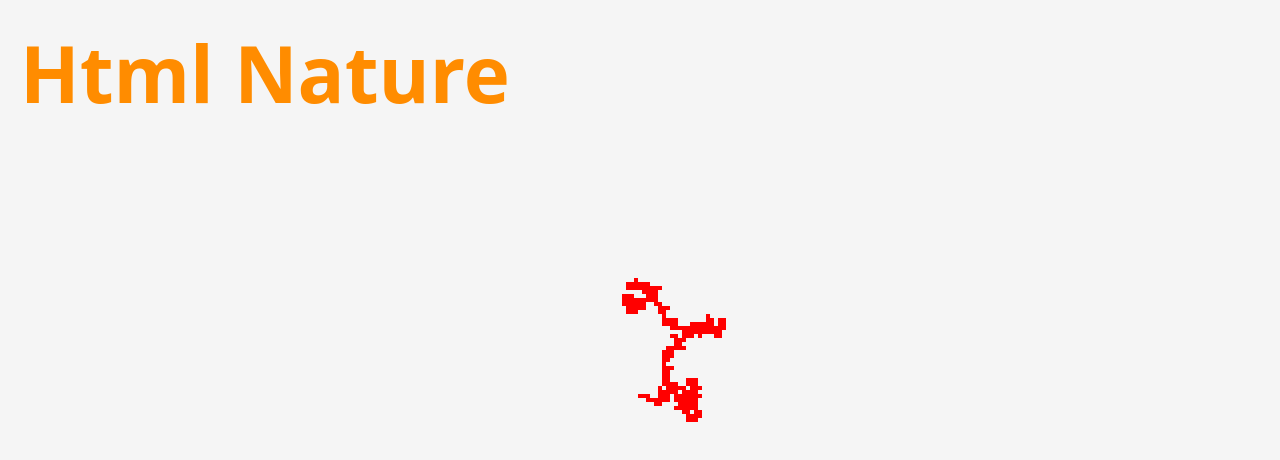
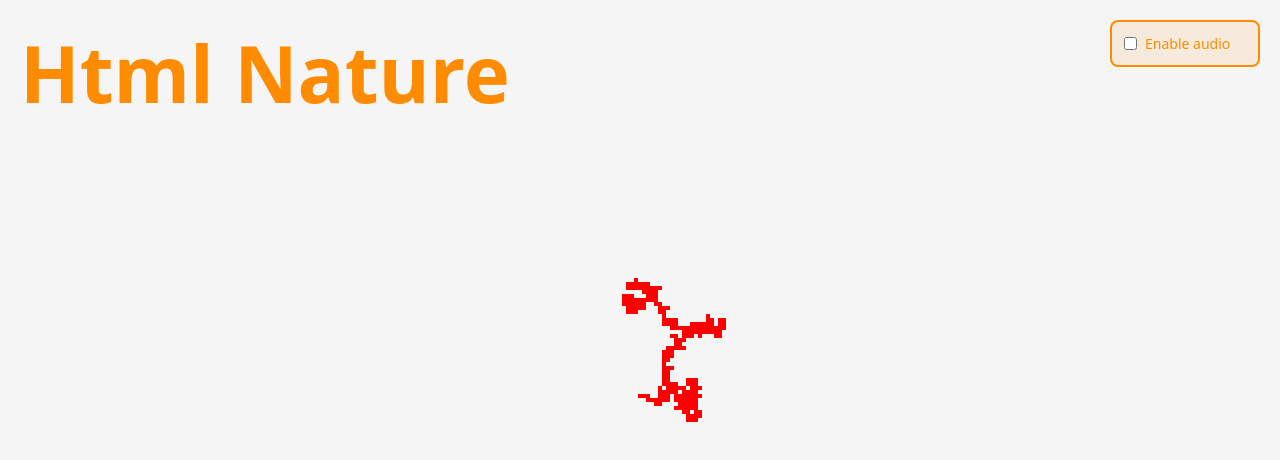
Before and after one commit to ivaneffable/html-nature, a website built with Vite: page index.html in a window 1280 px wide. Built offline with nearby package versions, Linux system fonts and the light colour scheme.

Commit message:
add audio control

```diff
--- a/index.html
+++ b/index.html
@@ -7,7 +7,14 @@
     <title>Html Nature</title>
   </head>
   <body>
+    <template id="walker-config-template">
+      <div class="walker-config">
+        <input type="checkbox" />
+        <label>Enable audio</label>
+      </div>
+    </template>
     <h1 class="title">Html Nature</h1>
+    <div class="config-container"></div>
     <div id="app"></div>
     <script type="module" src="/src/main.ts"></script>
   </body>
--- a/src/main.css
+++ b/src/main.css
@@ -36,3 +36,36 @@ body {
   z-index: 1000;
   pointer-events: none;
 }
+
+.config-container {
+  position: absolute;
+  top: 20px;
+  right: 20px;
+  width: 150px;
+  display: flex;
+  flex-direction: column;
+  gap: 10px;
+}
+
+.walker-config {
+  background-color: rgba(255, 140, 0, 0.1);
+  border: 2px solid #ff8c00;
+  border-radius: 8px;
+  z-index: 1000;
+  padding: 12px;
+  display: flex;
+  align-items: center;
+  gap: 8px;
+}
+
+.walker-config label {
+  color: #ff8c00;
+  font-weight: 500;
+  font-size: 14px;
+  cursor: pointer;
+}
+
+.walker-config input[type="checkbox"] {
+  accent-color: #ff8c00;
+  cursor: pointer;
+}
--- a/src/main.ts
+++ b/src/main.ts
@@ -4,6 +4,7 @@ import { playNatureTone } from "./audio";
 class Walker {
   x: number;
   y: number;
+  audioEnabled: boolean = false;
 
   constructor() {
     this.x = window.innerWidth / 2;
@@ -19,12 +20,15 @@ class Walker {
       pixel.style.top = `${this.y - 2}px`;
       app.appendChild(pixel);
 
+      // Only play audio if enabled
+      if (this.audioEnabled) {
         // Map x to lower frequencies for deeper sounds
         const xFrequency = (this.x / window.innerWidth) * 300 + 100; // 100-400 Hz range
         // Map y to duration - higher positions = shorter chirps
         const yDuration =
           ((window.innerHeight - this.y) / window.innerHeight) * 0.4 + 0.05; // 0.05-0.45 seconds
         playNatureTone(xFrequency, yDuration);
+      }
     }
   }
 
@@ -53,5 +57,39 @@ class Walker {
   }
 }
 
+function createWalkerConfig() {
+  const configContainer = document.querySelector(".config-container");
+  const template = document.getElementById(
+    "walker-config-template"
+  ) as HTMLTemplateElement;
+
+  if (configContainer && template) {
+    const clone = template.content.cloneNode(true) as DocumentFragment;
+
+    const checkbox = clone.querySelector(
+      'input[type="checkbox"]'
+    ) as HTMLInputElement;
+    const label = clone.querySelector("label") as HTMLLabelElement;
+
+    checkbox.id = "walker-checkbox";
+    checkbox.checked = false;
+    label.htmlFor = "walker-checkbox";
+
+    checkbox.addEventListener("change", (e) => {
+      const target = e.target as HTMLInputElement;
+      walker.audioEnabled = target.checked;
+    });
+
+    // Append to container
+    configContainer.appendChild(clone);
+  }
+}
+
+const walkers: Walker[] = [];
+
+// Create walker first
 const walker = new Walker();
 walker.draw();
+walkers.push(walker);
+
+createWalkerConfig();
```
Lines whose indentation alone changed are shown as unchanged.
